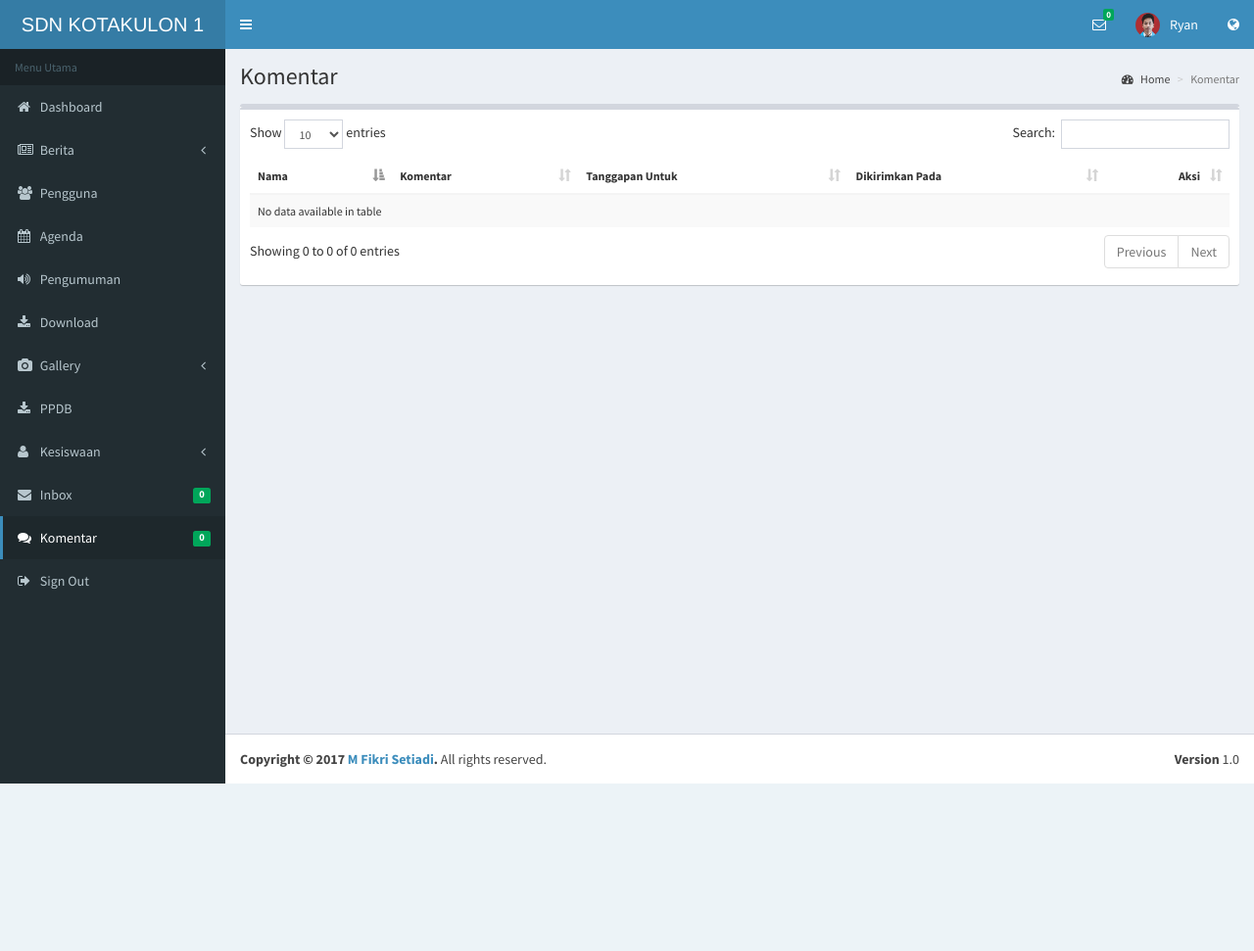
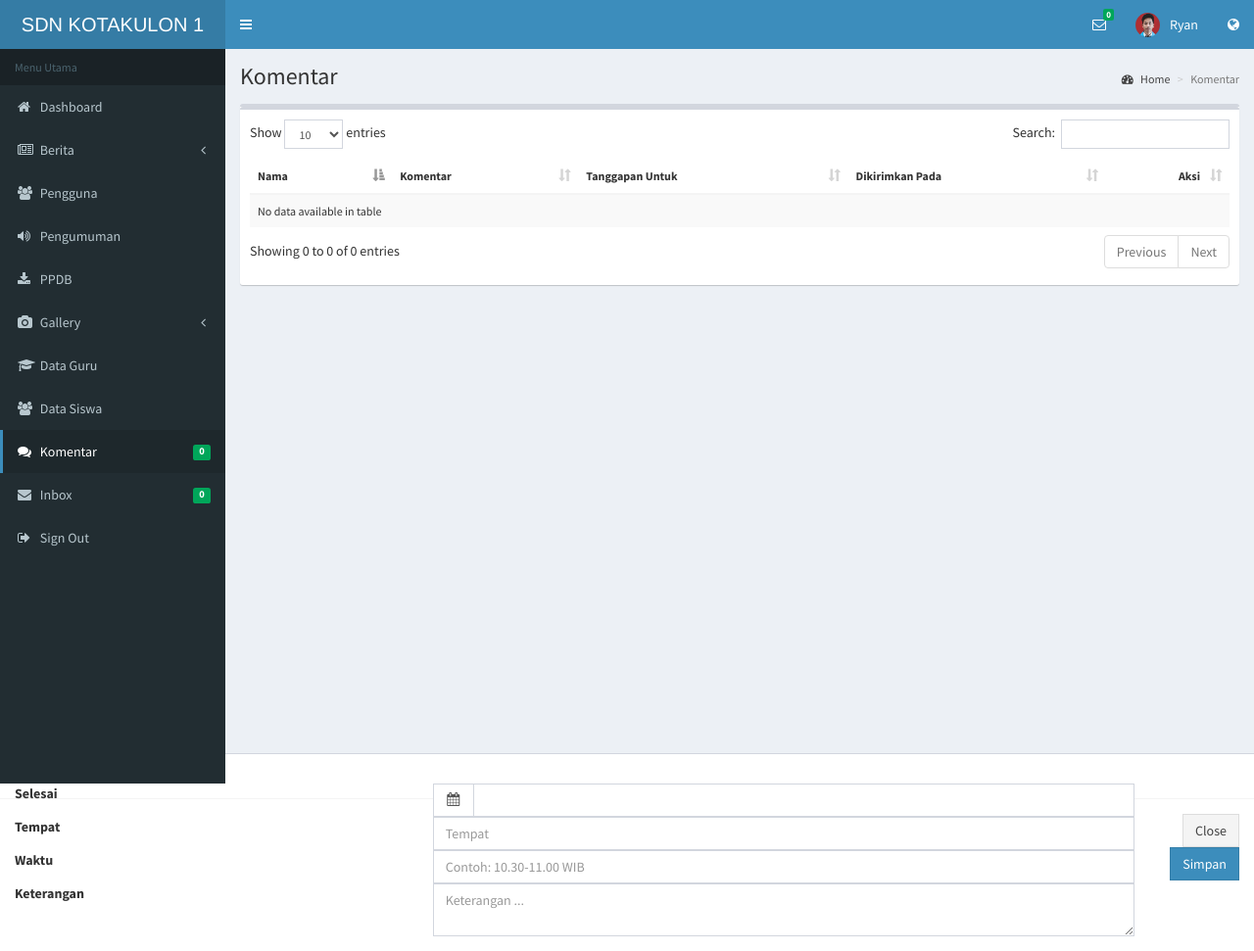
Before and after one commit to syarifryan/websitesekolah, a CodeIgniter app: page /websitesekolah/index.php/admin/komentar/index in a window 1280 px wide. Shown: the whole page at 98% size. Before the commit the page ends 800 px from the top, so only its background shows below. Run offline with CodeIgniter, Linux system fonts and the light colour scheme; the visitor is signed in with stand-in values (Sample User, id 1); data comes from the database, SQL or seed files in the repository.

Commit message:
update menu admin

```diff
--- a/application/views/admin/v_album.php
+++ b/application/views/admin/v_album.php
@@ -134,7 +134,7 @@
           <a href="<?php echo base_url().'admin/komentar'?>">
             <i class="fa fa-envelope"></i> <span>Komentar</span>
             <span class="pull-right-container">
-              <small class="label pull-right bg-green"><?php echo $jum_pesan;?></small>
+              <small class="label pull-right bg-green"><?php echo $jum_comment;?></small>
             </span>
           </a>
         </li>
--- a/application/views/admin/v_edit_tulisan.php
+++ b/application/views/admin/v_edit_tulisan.php
@@ -141,7 +141,7 @@
           <a href="<?php echo base_url().'admin/komentar'?>">
             <i class="fa fa-envelope"></i> <span>Komentar</span>
             <span class="pull-right-container">
-              <small class="label pull-right bg-green"><?php echo $jum_pesan;?></small>
+              <small class="label pull-right bg-green"><?php echo $jum_comment;?></small>
             </span>
           </a>
         </li>
--- a/application/views/admin/v_komentar.php
+++ b/application/views/admin/v_komentar.php
@@ -78,14 +78,7 @@
             </span>
           </a>
         </li>
-        <li>
-          <a href="<?php echo base_url().'admin/agenda'?>">
-            <i class="fa fa-calendar"></i> <span>Agenda</span>
-            <span class="pull-right-container">
-              <small class="label pull-right"></small>
-            </span>
-          </a>
-        </li>
+
         <li>
           <a href="<?php echo base_url().'admin/pengumuman'?>">
             <i class="fa fa-volume-up"></i> <span>Pengumuman</span>
@@ -94,14 +87,16 @@
             </span>
           </a>
         </li>
+
         <li>
-          <a href="<?php echo base_url().'admin/files'?>">
-            <i class="fa fa-download"></i> <span>Download</span>
+          <a href="<?php echo base_url().'admin/ppdb'?>">
+            <i class="fa fa-download"></i> <span>PPDB</span>
             <span class="pull-right-container">
               <small class="label pull-right"></small>
             </span>
           </a>
         </li>
+
         <li class="treeview">
           <a href="#">
             <i class="fa fa-camera"></i>
@@ -117,34 +112,19 @@
         </li>
 
         <li>
-          <a href="<?php echo base_url().'admin/ppdb'?>">
-            <i class="fa fa-download"></i> <span>PPDB</span>
+          <a href="<?php echo base_url().'admin/guru'?>">
+            <i class="fa fa-graduation-cap"></i> <span>Data Guru</span>
             <span class="pull-right-container">
               <small class="label pull-right"></small>
             </span>
           </a>
         </li>
 
-        <li class="treeview">
-          <a href="#">
-            <i class="fa fa-user"></i>
-            <span>Kesiswaan</span>
+        <li>
+            <a href="<?php echo base_url().'admin/siswa'?>">
+            <i class="fa fa-users"></i> <span>Data Siswa</span>
             <span class="pull-right-container">
-              <i class="fa fa-angle-left pull-right"></i>
-            </span>
-          </a>
-          <ul class="treeview-menu">
-            <li><a href="<?php echo base_url().'admin/siswa'?>"><i class="fa fa-users"></i> Data Siswa</a></li>
-            <li><a href="#"><i class="fa fa-star-o"></i> Prestasi Siswa</a></li>
-
-          </ul>
-        </li>
-
-        <li>
-          <a href="<?php echo base_url().'admin/inbox'?>">
-            <i class="fa fa-envelope"></i> <span>Inbox</span>
-            <span class="pull-right-container">
-              <small class="label pull-right bg-green"><?php echo $jum_pesan;?></small>
+              <small class="label pull-right"></small>
             </span>
           </a>
         </li>
@@ -154,6 +134,15 @@
             <i class="fa fa-comments"></i> <span>Komentar</span>
             <span class="pull-right-container">
               <small class="label pull-right bg-green"><?php echo $jum_comment;?></small>
+            </span>
+          </a>
+        </li>
+
+        <li>
+          <a href="<?php echo base_url().'admin/inbox'?>">
+            <i class="fa fa-envelope"></i> <span>Inbox</span>
+            <span class="pull-right-container">
+              <small class="label pull-right bg-green"><?php echo $jum_pesan;?></small>
             </span>
           </a>
         </li>
@@ -243,9 +232,7 @@
   <!-- /.content-wrapper -->
   <footer class="main-footer">
     <div class="pull-right hidden-xs">
-      <b>Version</b> 1.0
-    </div>
-    <strong>Copyright &copy; 2017 <a href="http://mfikri.com">M Fikri Setiadi</a>.</strong> All rights reserved.
+
   </footer>
 
   <!-- Add the sidebar's background. This div must be placed
@@ -254,43 +241,6 @@
 </div>
 <!-- ./wrapper -->
 
-<!--Modal Add Pengguna-->
-        <div class="modal fade" id="myModal" tabindex="-1" role="dialog" aria-labelledby="myModalLabel">
-            <div class="modal-dialog" role="document">
-                <div class="modal-content">
-                    <div class="modal-header">
-                        <button type="button" class="close" data-dismiss="modal" aria-label="Close"><span aria-hidden="true"><span class="fa fa-close"></span></span></button>
-                        <h4 class="modal-title" id="myModalLabel">Add Agenda</h4>
-                    </div>
-                    <form class="form-horizontal" action="<?php echo base_url().'admin/agenda/simpan_agenda'?>" method="post" enctype="multipart/form-data">
-                    <div class="modal-body">
-
-                            <div class="form-group">
-                                <label for="inputUserName" class="col-sm-4 control-label">Nama Agenda</label>
-                                <div class="col-sm-7">
-                                  <input type="text" name="xnama_agenda" class="form-control" id="inputUserName" placeholder="Nama Agenda" required>
-                                </div>
-                            </div>
-                            <div class="form-group">
-                                <label for="inputUserName" class="col-sm-4 control-label">Deskripsi</label>
-                                <div class="col-sm-7">
-                                  <textarea class="form-control" rows="3" name="xdeskripsi" placeholder="Deskripsi ..." required></textarea>
-                                </div>
-                            </div>
-
-                            <div class="form-group">
-                              <label for="inputUserName" class="col-sm-4 control-label">Mulai</label>
-                              <div class="col-sm-7">
-                                <div class="input-group date">
-                                  <div class="input-group-addon">
-                                    <i class="fa fa-calendar"></i>
-                                  </div>
-                                  <input type="text" name="xmulai" class="form-control pull-right" id="datepicker" required>
-                                </div>
-                              </div>
-                              <!-- /.input group -->
-                            </div>
-                            <!-- /.form group -->
 
                             <!-- Date range -->
                             <div class="form-group">
--- a/application/views/depan/v_contact.php
+++ b/application/views/depan/v_contact.php
@@ -109,7 +109,7 @@
         </div>
         <div class="row">
             <div class="col-md-12">
-                <div class="contact-form" style="background-color: #6766ad;">
+                <div class="contact-form" style="background-color: #4685fa;">
                     <div class="row">
                         <div class="col-xs-12 col-sm-12 col-md-6 contact-option">
                             <div class="contact-option_rsp">
@@ -152,7 +152,7 @@
                                         <i class="fa fa-envelope-o" aria-hidden="true"></i>
                                         <h6>Email</h6>
                                         <p>msyarifjanuriansyah@gmail.com
-                                            <br> sdnkotakulon1@student.polije.ac.id
+                                            <br> sdnkotakulon1@gmail.com
                                         </p>
                                     </div>
                                     <br>
--- a/theme/scss/style.scss
+++ b/theme/scss/style.scss
@@ -3430,7 +3430,7 @@
 }
 
 .contact-option {
-    border-right: 1px solid #6766ad;
+    border-right: 1px solid #8886e8;
     padding: 45px 64px;
     .form-control {
         border-color: transparent;
@@ -3462,7 +3462,7 @@
 }
 
 .contact-center {
-    background: #6766ad;
+    background: #a92323;
     border-radius: 50%;
     text-align: center;
     width: 44px;
@@ -3487,7 +3487,7 @@
         padding: 20px 15px;
     }
     .contact-option_rsp {
-        border-bottom: 1px solid #6766ad;
+        border-bottom: 1px solid #893e60;
         padding: 5px 25px 30px;
     }
     .contact-center {
```
Also changed, not shown: application/views/admin/v_add_tulisan.php (+13 -9 lines), application/views/admin/v_dashboard.php (+6 -11 lines), application/views/admin/v_galeri.php (+6 -11 lines), application/views/admin/v_guru.php (+6 -11 lines), application/views/admin/v_inbox.php (+6 -11 lines), application/views/admin/v_kategori.php (+6 -11 lines), application/views/admin/v_pengguna.php (+6 -11 lines), application/views/admin/v_pengumuman.php (+6 -11 lines), application/views/admin/v_ppdb.php (+11 -19 lines), application/views/admin/v_siswa.php (+6 -11 lines), application/views/admin/v_tulisan.php (+6 -11 lines).
